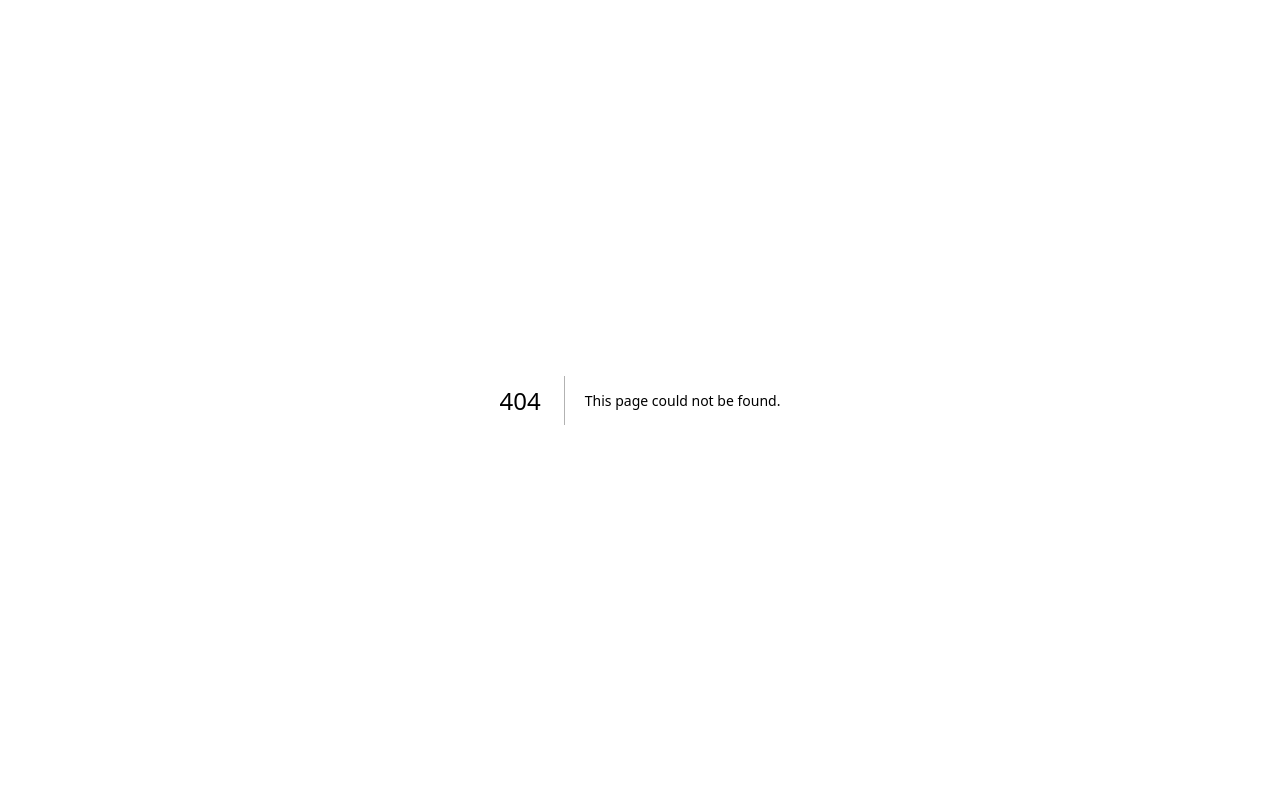
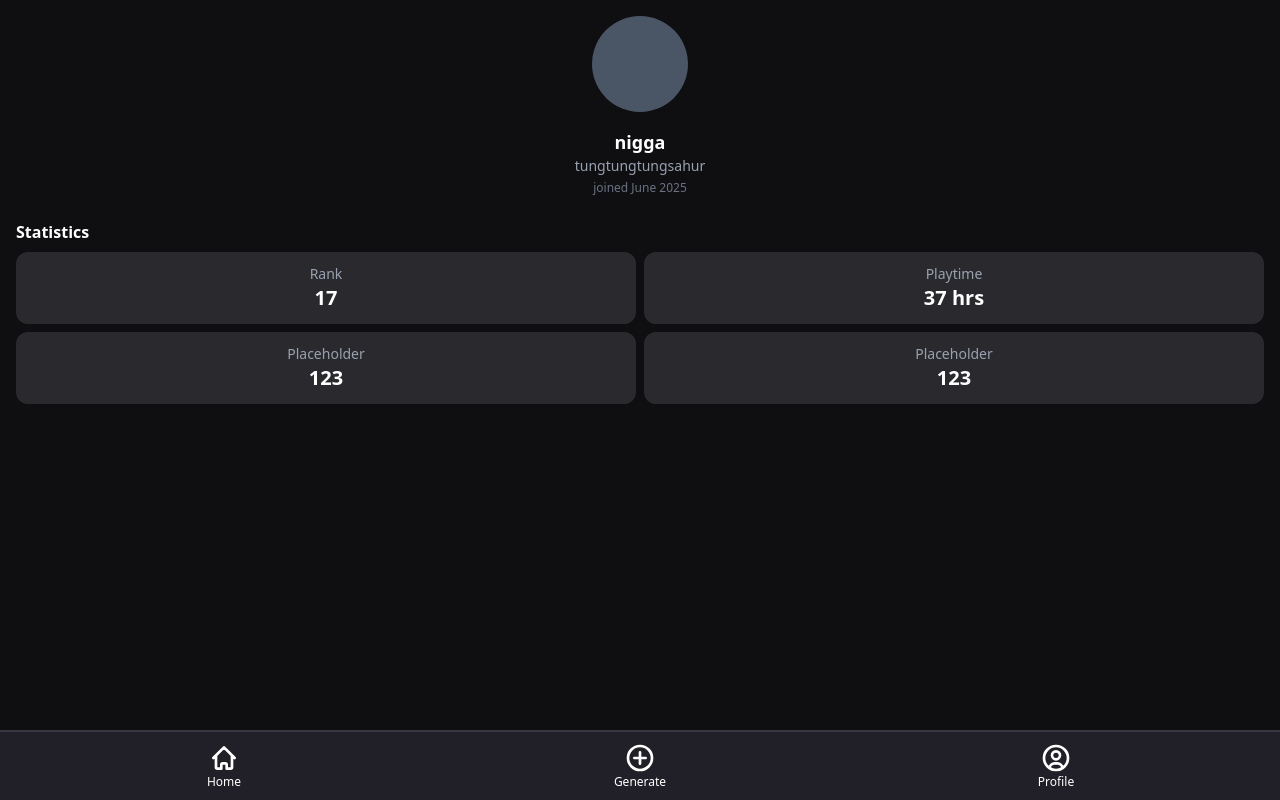
Before and after one commit to OhHiThere101/revision-app-test-2, a Next.js app: page /profile in a window 1280 px wide. Before the commit this address had no page. Built offline with nearby package versions, Linux system fonts and the light colour scheme.

Commit message:
new profile page + Login page redirect

```diff
--- a/src/app/login/page.tsx
+++ b/src/app/login/page.tsx
@@ -1,14 +1,21 @@
 "use client";
 
 import React, { useState } from "react";
+import { useRouter } from "next/navigation";
 
 const LoginPage = () => {
   const [showPassword, setShowPassword] = useState(false);
+  const router = useRouter();
+
+  const handleSignIn = (e: React.FormEvent) => {
+    e.preventDefault();
+    router.push("/profile");
+  };
 
   return (
 
-    <div className="min-h-screen flex flex-col justify-center items-center px-4">
-      <form className="w-full max-w-sm flex flex-col gap-6">
+    <div className="max-h-screen flex flex-col justify-center items-center px-4">
+      <form className="w-full max-w-sm flex flex-col gap-6" onSubmit={handleSignIn}>
         <h1 className="text-4xl font-bold text-white text-center mb-10 mt-8">Sign in</h1>
 
         {/* Username */}
@@ -23,7 +30,7 @@ const LoginPage = () => {
 
           {/* Cut-out line behind the label */}
           <div
-            className="absolute -top-[0px] left-[10px] bg-[#18171D] z-10 w-[75px] h-[1px]"
+            className="absolute -top-[0px] left-[10px] bg-[#18171D] z-10 w-[78px] h-[1px]"
           />
           <label
             htmlFor="username"
@@ -45,7 +52,7 @@ const LoginPage = () => {
 
           {/* Cut-out line behind the label */}
           <div
-            className="absolute -top-[0px] left-[10px] bg-[#18171D] z-10 w-[70px] h-[1px]"
+            className="absolute -top-[0px] left-[10px] bg-[#18171D] z-10 w-[73px] h-[1px]"
           />
           <label
             htmlFor="password"
@@ -59,6 +66,8 @@ const LoginPage = () => {
             type="button"
             className="absolute right-2 top-1/3 -translate-y-1/2 text-gray-400 z-30"
             onClick={() => setShowPassword((v) => !v)}
+            tabIndex={-1}
+            onMouseDown={e => e.preventDefault()}
           >
             {showPassword ?
             (
--- /dev/null
+++ b/src/app/profile/page.tsx
@@ -0,0 +1,114 @@
+import React from "react";
+import ResponsiveBottomNavbar from "@/components/ResponsiveBottomNavbar";
+
+type ProfilePageProps = {
+    displayName: string;
+    username: string;
+    joinedDate: string;
+    rank: number;
+    playtime: number;
+};
+
+const ProfilePage = ({
+    displayName,
+    username,
+    joinedDate,
+    rank,
+    playtime,
+}: ProfilePageProps) => {
+    return (
+        <div className="bg-[#0f0f12] min-h-screen flex flex-col text-white font-sans">
+            {/* Profile content */}
+            <div className="flex-1 p-4 w-full">
+                {/* Profile section */}
+                <div className="w-full text-center">
+                    <div className="w-24 h-24 mx-auto bg-gray-600 rounded-full mb-4" />
+                    <div className="text-lg font-semibold">{displayName}</div>
+                    <div className="text-sm text-gray-400">{username}</div>
+                    <div className="text-xs text-gray-500 mt-1">joined {joinedDate}</div>
+
+                    {/* Statistics */}
+                    <div className="mt-6 text-left">
+                        <div className="flex justify-between items-center mb-2">
+                            <span className="text-md font-semibold">Statistics</span>
+                        </div>
+                        <div className="grid grid-cols-2 gap-2">
+                            <div className="bg-[#2a2a2e] rounded-xl p-3 text-center">
+                                <div className="text-sm text-gray-400">Rank</div>
+                                <div className="text-xl font-bold">{rank}</div>
+                            </div>
+                            <div className="bg-[#2a2a2e] rounded-xl p-3 text-center">
+                                <div className="text-sm text-gray-400">Playtime</div>
+                                <div className="text-xl font-bold">{playtime} hrs</div>
+                            </div>
+                            <div className="bg-[#2a2a2e] rounded-xl p-3 text-center">
+                                <div className="text-sm text-gray-400">Placeholder</div>
+                                <div className="text-xl font-bold">123</div>
+                            </div>
+                            <div className="bg-[#2a2a2e] rounded-xl p-3 text-center">
+                                <div className="text-sm text-gray-400">Placeholder</div>
+                                <div className="text-xl font-bold">123</div>
+                            </div>
+                        </div>
+                    </div>
+                </div>
+            </div>
+
+            {/* Bottom Navbar */}
+            <ResponsiveBottomNavbar />
+        </div>
+    );
+};
+
+type StatBlockProps = {
+    title: string;
+    progress: number; // 0 - 100
+    accuracy: number; // 0 - 100
+    playtime: number; // ชั่วโมง
+};
+
+const StatBlock = ({ title, progress, accuracy, playtime }: StatBlockProps) => {
+    return (
+        <div className="bg-[#1a1a1d] p-4 rounded-xl w-full max-w-xs mb-4">
+            <div className="text-white text-sm font-semibold mb-2">{title}</div>
+
+            {/* Progress */}
+            <div className="text-gray-400 text-xs mb-1">progress</div>
+            <div className="w-full bg-gray-700 rounded-full h-3 mb-1">
+                <div
+                    className="bg-green-400 h-3 rounded-full"
+                    style={{ width: `${progress}%` }}
+                />
+            </div>
+            <div className="text-right text-white text-xs mb-2">{progress}%</div>
+
+            {/* Accuracy */}
+            <div className="text-gray-400 text-xs mb-1">accuracy</div>
+            <div className="w-full bg-gray-700 rounded-full h-3 mb-1">
+                <div
+                    className="bg-green-400 h-3 rounded-full"
+                    style={{ width: `${accuracy}%` }}
+                />
+            </div>
+            <div className="text-right text-white text-xs mb-2">{accuracy}%</div>
+
+            {/* Play time */}
+            <div className="text-gray-400 text-xs">play time</div>
+            <div className="text-white text-sm">{playtime} hours</div>
+        </div>
+    );
+  };
+
+const App = () => {
+    return (
+        <ProfilePage
+            displayName="nigga"
+            username="tungtungtungsahur"
+            joinedDate="June 2025"
+            rank={17}
+            playtime={37}
+        />
+    );
+};
+
+export default App;
--- a/src/components/ResponsiveBottomNavbar.tsx
+++ b/src/components/ResponsiveBottomNavbar.tsx
@@ -55,7 +55,7 @@ const ResponsiveBottomNavbar = () => {
           </span>
         </Link>
 
-        <Link href="/login" className="flex flex-col items-center justify-center">
+        <Link href="/profile" className="flex flex-col items-center justify-center">
           <svg className="w-[32px] h-[32px] text-navigation-text" aria-hidden="true" xmlns="http://www.w3.org/2000/svg" width="24" height="24" fill="none" viewBox="0 0 24 24">
             <path stroke="currentColor" strokeLinecap="round" strokeLinejoin="round" strokeWidth="2" d="M12 21a9 9 0 1 0 0-18 9 9 0 0 0 0 18Zm0 0a8.949 8.949 0 0 0 4.951-1.488A3.987 3.987 0 0 0 13 16h-2a3.987 3.987 0 0 0-3.951 3.512A8.948 8.948 0 0 0 12 21Zm3-11a3 3 0 1 1-6 0 3 3 0 0 1 6 0Z"/>
           </svg>
```
